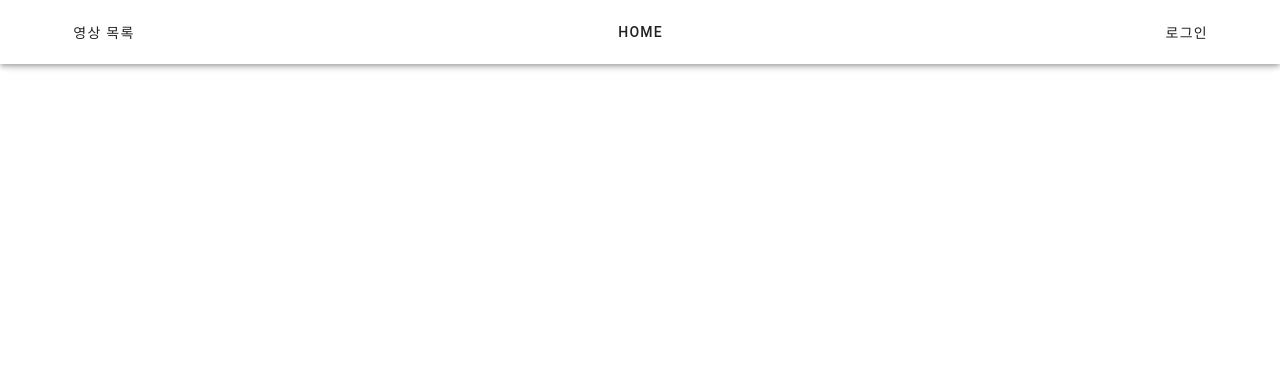
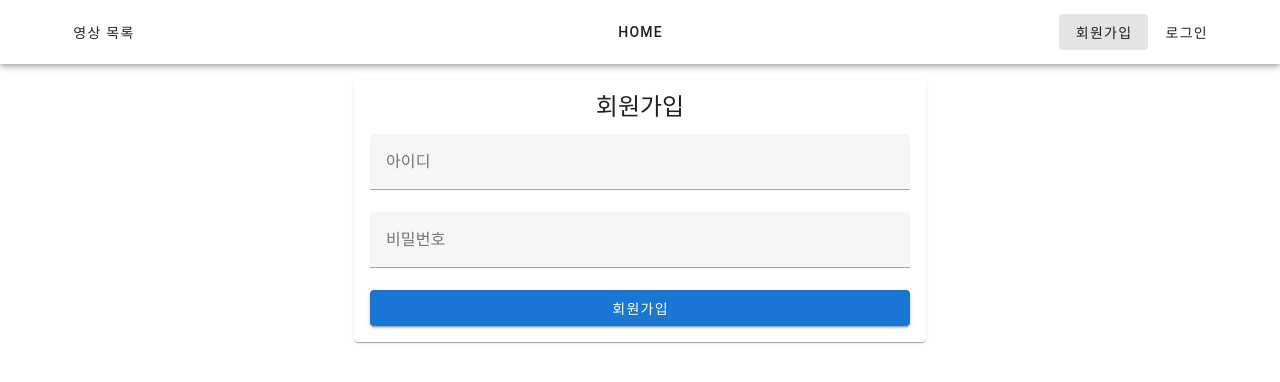
Before and after one commit to hs96wings/crud-board, a Vue app in the folder instagram-front/: page /join in a window 1280 px wide. Before the commit this address had no page. Shown: the top 382 px of the page. Built offline with nearby package versions, Linux system fonts and the light colour scheme.

Commit message:
[Front]: 일반 유저 회원가입 구현

```diff
--- a/instagram-front/src/App.vue
+++ b/instagram-front/src/App.vue
@@ -11,6 +11,7 @@
 </template>
 
 <script>
+import { jwtDecode } from 'jwt-decode';
 import HeaderComponent from './components/HeaderComponent.vue'
 
 export default {
@@ -21,11 +22,14 @@ export default {
   data() {
     return {
       isLogin: false,
+      isAdmin: false,
     };
   },
   created() {
     const token = localStorage.getItem("token");
     if (token){
+      const decodeToken = jwtDecode(token);
+      this.isAdmin = decodeToken.role === 'ADMIN';
       this.isLogin = true;
     }
   },
--- a/instagram-front/src/components/HeaderComponent.vue
+++ b/instagram-front/src/components/HeaderComponent.vue
@@ -9,7 +9,8 @@
                   <v-btn :to="{path: '/'}">Home</v-btn>
               </v-col>
               <v-col class="d-flex justify-end">
-                  <v-btn v-if="isLogin" :to="{path: '/manage'}">관리</v-btn>
+                  <v-btn v-if="isAdmin" :to="{path: '/manage'}">관리</v-btn>
+                  <v-btn v-if="!isLogin" :to="{path: '/join'}">회원가입</v-btn>
                   <v-btn v-if="!isLogin" :to="{path: '/login'}">로그인</v-btn>
                   <v-btn v-if="isLogin" @click="doLogout">로그아웃</v-btn>
               </v-col>
@@ -23,6 +24,12 @@ export default {
     props: {
         isLogin: {
             type: Boolean,
+            default: false,
+            required: true
+        },
+        isAdmin: {
+            type: Boolean,
+            default: null,
             required: true
         }
     },
--- a/instagram-front/src/router/index.js
+++ b/instagram-front/src/router/index.js
@@ -1,6 +1,7 @@
 import { createRouter, createWebHistory } from 'vue-router'
 import HomePage from "@/views/HomePage.vue"
 import LoginPage from "@/views/LoginPage.vue"
+import JoinPage from "@/views/JoinPage.vue"
 import ManageAddVideo from "@/views/ManageAddVideo.vue"
 import ManageUpdateVideo from "@/views/ManageUpdateVideo.vue"
 import VideoList from "@/views/VideoList.vue"
@@ -10,6 +11,7 @@ const routes = [
     { path: '/', name: 'HomePage', component: HomePage },
     { path: '/video/list', name: 'VideoList', component: VideoList },
     { path: '/login', name: 'LoginPage', component: LoginPage },
+    { path: '/join', name: 'JoinPage', component: JoinPage},
     { path: '/manage', name: 'ManageAddVideo', component: ManageAddVideo, meta: { requireAuth: true } },
     { path: '/video/:id', name: 'videoDetail', component: VideoDetail },
     { path: '/manage/update/:id', name: 'ManageUpdateVideo', component: ManageUpdateVideo, meta: { requireAuth: true }}
--- /dev/null
+++ b/instagram-front/src/views/JoinPage.vue
@@ -0,0 +1,49 @@
+<template>
+    <v-container>
+        <v-row justify="center">
+            <v-col cols="12" sm="4" md="6">
+                <v-card>
+                    <v-card-title class="text-h5 text-center">회원가입</v-card-title>
+                    <v-card-text>
+                        <v-form @submit.prevent="create">
+                            <v-text-field
+                                label="아이디"
+                                v-model="userid"
+                                required>
+                            </v-text-field>
+                            <v-text-field
+                                label="비밀번호"
+                                v-model="password"
+                                type="password"
+                                required>
+                            </v-text-field>
+                            <v-btn type="submit" color="primary" block>회원가입</v-btn>
+                        </v-form>
+                    </v-card-text>
+                </v-card>
+            </v-col>
+        </v-row>
+    </v-container>
+</template>
+
+<script>
+import axios from 'axios'
+
+export default {
+    data() {
+        return {
+            userid: "",
+            password: ""
+        }
+    },
+    methods: {
+        async create() {
+            const joinData = { userid: this.userid, password: this.password }
+            const response = await axios.post(`${process.env.VUE_APP_API_BASE_URL}/member/create`, joinData)
+            const token = response.data.token
+            localStorage.setItem("token", token)
+            window.location.href = "/"
+        }
+    }
+}
+</script>
--- a/instagram-front/src/views/VideoList.vue
+++ b/instagram-front/src/views/VideoList.vue
@@ -11,7 +11,7 @@
                                     <th>ID</th>
                                     <th>제목</th>
                                     <th>업로드 날짜</th>
-                                    <th v-if="isLogin" colspan="2">관리 메뉴</th>
+                                    <th v-if="isAdmin" colspan="2">관리 메뉴</th>
                                 </tr>
                             </thead>
                             <tbody>
@@ -19,8 +19,8 @@
                                     <td>{{ video.id }}</td>
                                     <td><v-btn :to="{path: `/video/${video.id}`}">{{ video.title }}</v-btn></td>
                                     <td>{{ video.uploadedAt.slice(0, 19).replace('T', ' ') }}</td>
-                                    <td v-if="isLogin"><v-btn :to="{path: `/manage/update/${video.id}`}">수정</v-btn></td>
-                                    <td v-if="isLogin"><v-btn @click="deleteVideo(video.id)">삭제</v-btn></td>
+                                    <td v-if="isAdmin"><v-btn :to="{path: `/manage/update/${video.id}`}">수정</v-btn></td>
+                                    <td v-if="isAdmin"><v-btn @click="deleteVideo(video.id)">삭제</v-btn></td>
                                 </tr>
                             </tbody>
                         </v-table>
@@ -56,6 +56,11 @@ import axios from 'axios'
 export default {
     props: {
         isLogin: {
+            type: Boolean,
+            default: false,
+            required: true
+        },
+        isAdmin: {
             type: Boolean,
             default: false,
             required: true
```
